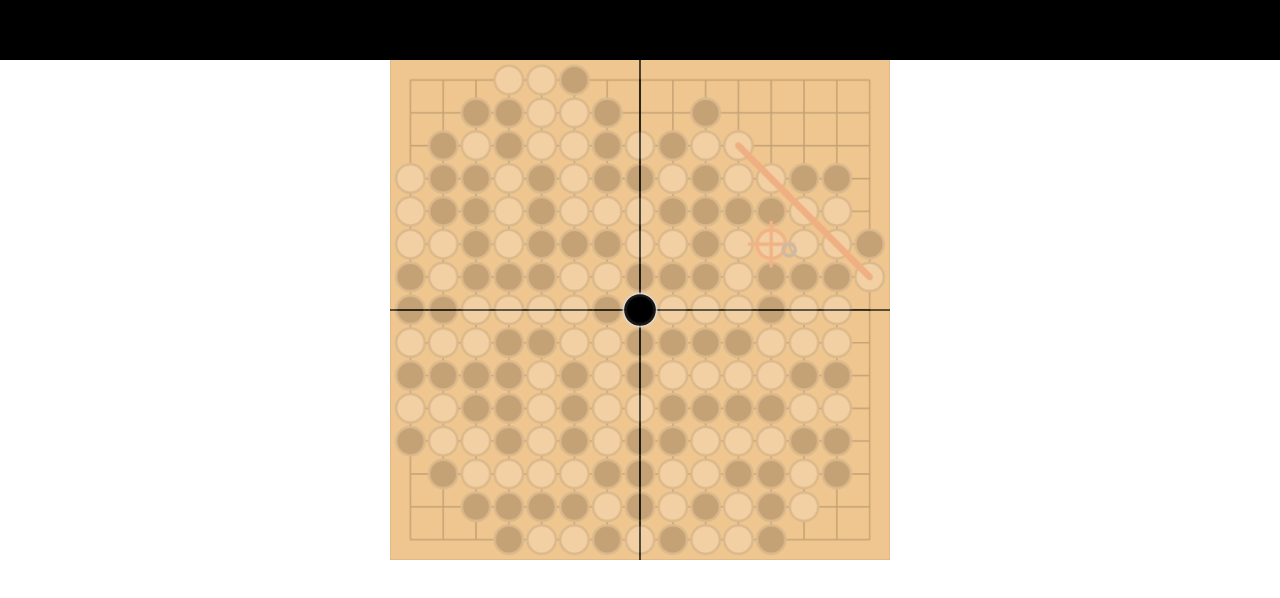
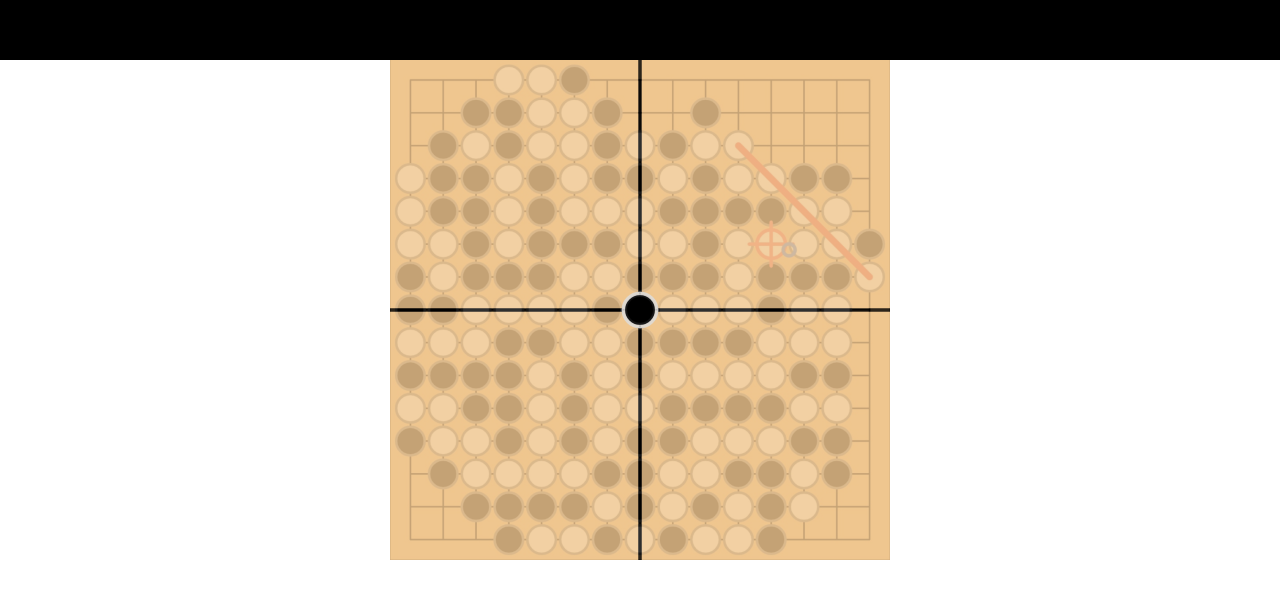
Before and after one commit to hsh2001/old_dev.hsh.kr, a React (Create React App) app: page / in a window 1280 px wide. Shown: the part 5236-5834 px from the top of the page. Built offline with nearby package versions, Linux system fonts and the light colour scheme.

Commit message:
Fix AIOmokPage animation

```diff
--- a/src/components/AIOmokPage.tsx
+++ b/src/components/AIOmokPage.tsx
@@ -12,7 +12,7 @@ function drawOmokBoard(
   const { width, height } = canvas;
 
   ctx.strokeStyle = '#000';
-  ctx.lineWidth = Math.min(width / 300);
+  ctx.lineWidth = Math.max(7, width / 300);
   ctx.beginPath();
   ctx.moveTo(0, height / 2);
   ctx.lineTo(width * scale, height / 2);
@@ -65,6 +65,7 @@ const AIOmokPage: React.FC = () => {
     eventHandler();
     window.addEventListener('scroll', eventHandler);
     window.addEventListener('resize', eventHandler);
+    setInterval(eventHandler, 30);
   }, []);
 
   useEffect(() => {
@@ -73,13 +74,19 @@ const AIOmokPage: React.FC = () => {
     ) as HTMLCanvasElement;
 
     const ctx = canvas.getContext('2d') as CanvasRenderingContext2D;
+    const drawAnimationPoint = 0.5;
 
-    if (scrollSize < 0.3) {
+    if (scrollSize < drawAnimationPoint) {
+      const { width, height } = canvas;
       ctx.fillStyle = '#000';
       ctx.fillRect(0, 0, width, height);
-      ctx.fillStyle = `rgba(240, 198, 143, ${scrollSize / 0.3})`;
+      ctx.fillStyle = `rgba(240, 198, 143, ${scrollSize / drawAnimationPoint})`;
       ctx.fillRect(0, 0, width, height);
-      drawOmokBoard(canvas, ctx, Math.min(1, (scrollSize / 0.3) * 2));
+      drawOmokBoard(
+        canvas,
+        ctx,
+        Math.min(1, (scrollSize / drawAnimationPoint) * 2),
+      );
 
       const { innerWidth, innerHeight } = window;
       if (width !== innerWidth || height !== innerHeight) {
@@ -88,10 +95,15 @@ const AIOmokPage: React.FC = () => {
         setTop('0');
       }
     } else {
+      const { width, height } = canvas;
       ctx.fillStyle = '#f0c68f';
       ctx.fillRect(0, 0, width, height);
       drawOmokBoard(canvas, ctx, 1);
-      ctx.globalAlpha = Math.max(0, scrollSize - 0.5) * 2;
+      console.log({ scrollSize });
+      ctx.globalAlpha =
+        (scrollSize - drawAnimationPoint) / (1 - drawAnimationPoint);
+      console.log(ctx.globalAlpha);
+
       ctx.drawImage(omokImage, 0, 0, width, height);
       ctx.globalAlpha = 1;
 
@@ -109,8 +121,8 @@ const AIOmokPage: React.FC = () => {
       <div className={style.animationWrapper} id={animationWrapperID}>
         <canvas
           id={animationSectionID}
-          width={width}
-          height={height}
+          width={width * 2}
+          height={height * 2}
           style={{
             width: width + 'px',
             height: height + 'px',
```
